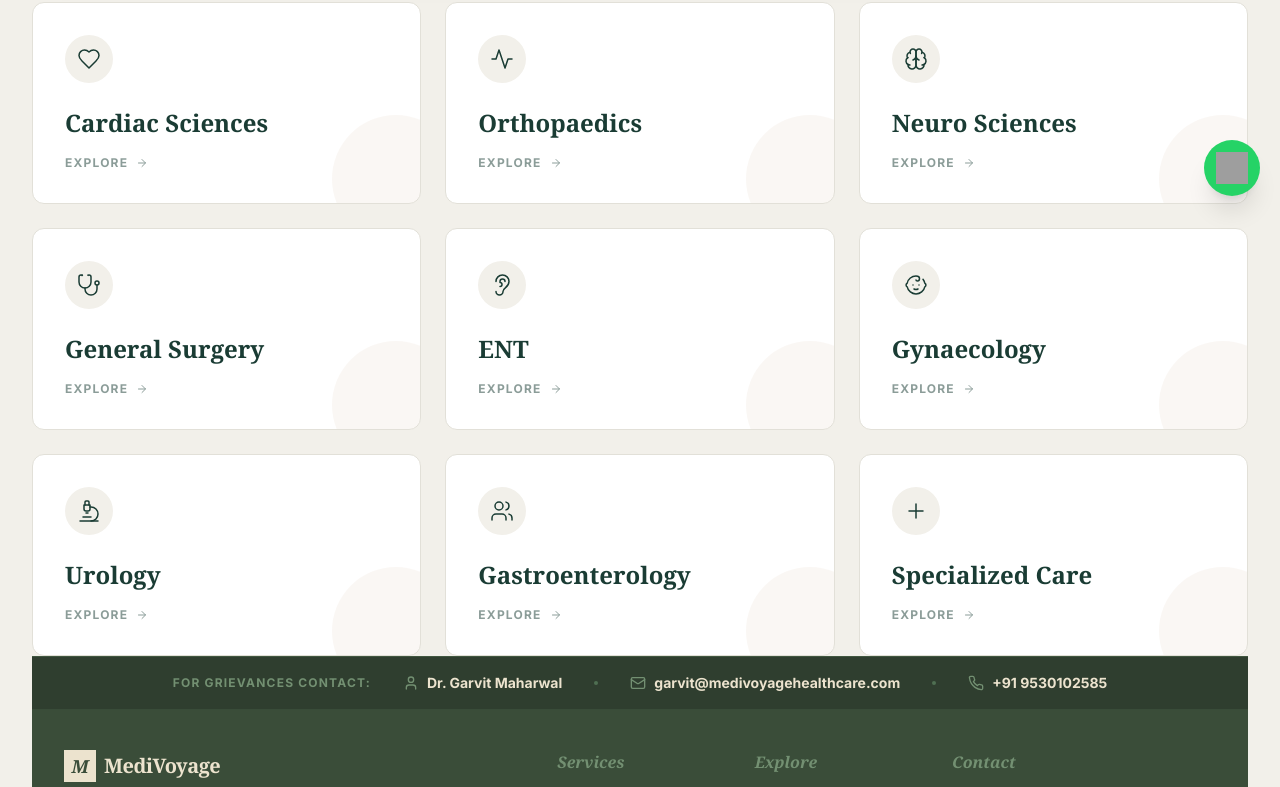
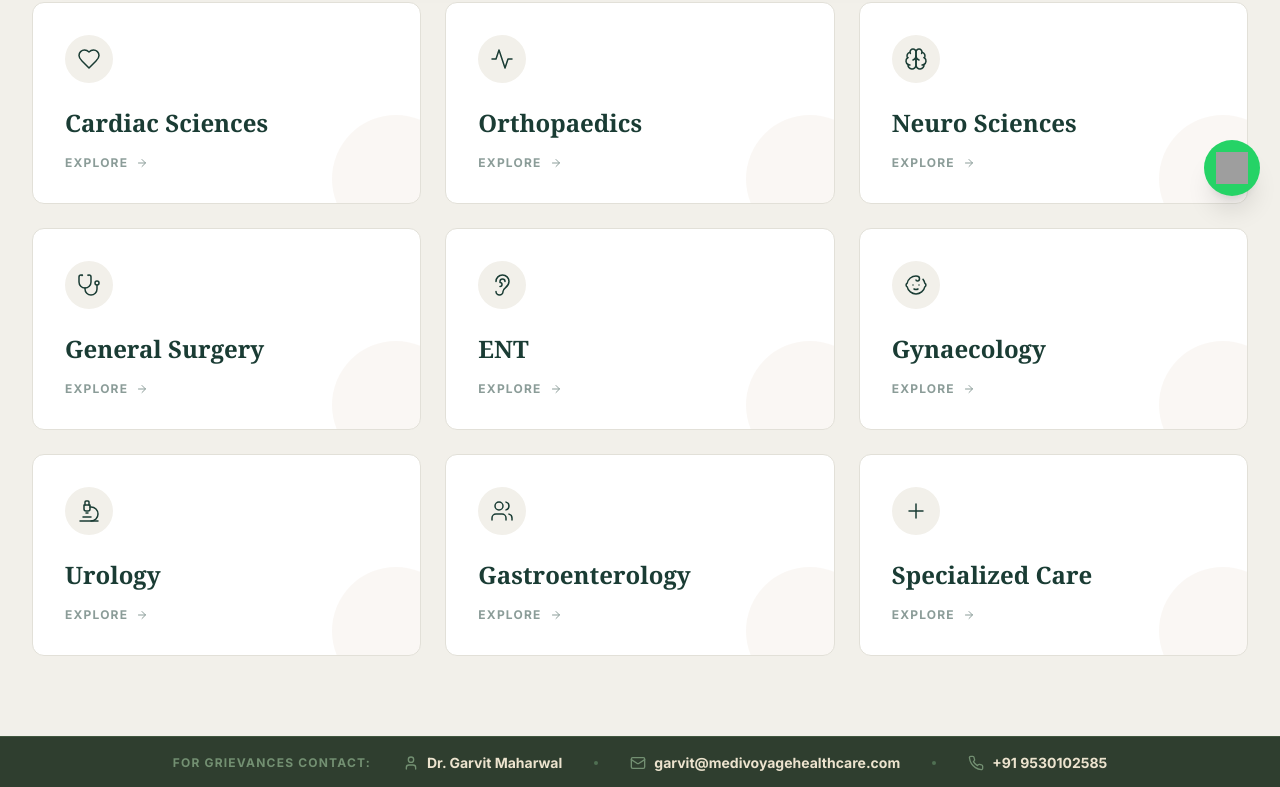
Before and after one commit to God-Eurus/Medi, a React (Vite) app: page /treatment in a window 1280 px wide. Shown: the part 584-1371 px from the top of the page. Built offline with nearby package versions, Linux system fonts and the light colour scheme; grey boxes are pictures that could not be loaded; a web font is replaced by a local one.

Commit message:
Fix treatments

```diff
--- a/src/components/Treatment.tsx
+++ b/src/components/Treatment.tsx
@@ -1,4 +1,4 @@
-import React, { useState } from 'react';
+import React, { useState, useEffect } from 'react';
 import {
   ArrowLeft,
   Heart,
@@ -19,9 +19,19 @@ import Header from './Header';
 import Footer from './Footer';
 import WhatsAppButton from '../components/WhatsAppButton';
 
-export default function Treatment() {
+// Interface to match the prop passed in App.tsx
+interface TreatmentProps {
+  onBack?: () => void;
+}
+
+export default function Treatment({ onBack }: TreatmentProps) {
   const [selectedCategory, setSelectedCategory] = useState<string | null>(null);
   const [searchQuery, setSearchQuery] = useState('');
+
+  // Scroll to top when view changes
+  useEffect(() => {
+    window.scrollTo({ top: 0, behavior: 'smooth' });
+  }, [selectedCategory]);
 
   // Theme Palette
   const theme = {
@@ -56,12 +66,10 @@ export default function Treatment() {
       { title: "CABG Bypass", description: "Coronary artery bypass grafting.", price: 3625, recovery: "1-2 Weeks" },
       { title: "Pacemaker", description: "Cardiac rhythm management implant.", price: 3625, recovery: "1-2 Days" },
     ],
-    // ... (Keep other categories the same, adding recovery data adds value)
     orthopaedics: [
        { title: "ACL Reconstruction", description: "Ligament repair via arthroscopy.", price: 2300, recovery: "4-6 Months" },
        { title: "Hip Replacement", description: "Total prosthetic joint replacement.", price: 2625, recovery: "3-6 Weeks" },
     ],
-    // Add dummy data for logic to work on other tabs
     neuro: [{ title: "Craniotomy", description: "Surgical access procedure.", price: 2880, recovery: "4-8 Weeks" }],
     general: [{ title: "Appendectomy", description: "Laparoscopic removal.", price: 1450, recovery: "1-2 Weeks" }],
     ent: [{ title: "Septoplasty", description: "Nasal septum correction.", price: 440, recovery: "1 Week" }],
@@ -79,10 +87,13 @@ export default function Treatment() {
   );
 
   return (
+    <div style={{ backgroundColor: theme.bg }} className="min-h-screen flex flex-col font-sans selection:bg-[#1A3C34] selection:text-[#F2F0EA]">
+      <Header />
 
-    <div style={{ backgroundColor: theme.bg }} className="min-h-screen pt-24 pb-20 font-sans selection:bg-[#1A3C34] selection:text-[#F2F0EA]">
-      <Header />
-      {/* === HERO SECTION (New) === */}
+      {/* Main Content Wrapper (Flex Grow pushes footer down) */}
+      <div className="flex-grow pt-24 pb-20">
+
+          {/* === HERO SECTION === */}
           <div className="max-w-[1400px] mx-auto px-6 lg:px-8 mb-16">
             <div className="bg-[#1A3C34] rounded-[2rem] p-10 md:p-16 relative overflow-hidden text-white shadow-2xl">
               {/* Abstract BG Shapes */}
@@ -183,7 +194,8 @@ export default function Treatment() {
                 </div>
 
                 <div className="grid grid-cols-1 md:grid-cols-2 lg:grid-cols-3 gap-6">
-              {subcategories[selectedCategory] && subcategories[selectedCategory].map((sub, i) => (
+                  {/* Safe Access to Subcategories using "keyof" */}
+                  {selectedCategory && subcategories[selectedCategory as keyof typeof subcategories] && subcategories[selectedCategory as keyof typeof subcategories].map((sub, i) => (
                     <div
                       key={i}
                       className="bg-white p-8 group hover:shadow-lg transition-all border rounded-xl relative overflow-hidden"
@@ -199,7 +211,7 @@ export default function Treatment() {
                         {sub.description}
                       </p>
 
-                  {/* Recovery Time Badge (New) */}
+                      {/* Recovery Time Badge */}
                       {sub.recovery && (
                         <div className="inline-flex items-center gap-1.5 px-3 py-1 rounded-full bg-[#F2F0EA] mb-6">
                             <Activity size={12} color={theme.primary} />
@@ -226,9 +238,12 @@ export default function Treatment() {
               </motion.div>
             )}
             </AnimatePresence>
+          </div>
+      </div>
+
+      {/* Floating Elements & Footer */}
       <WhatsAppButton />
       <Footer />
     </div>
-    </div>
   );
 }
--- a/src/components/myconcierge.tsx
+++ b/src/components/myconcierge.tsx
@@ -349,11 +349,8 @@ export default function MyConcierge() {
             </div>
 
             <div className="border-t border-white/10 mt-16 pt-8 flex flex-col md:flex-row justify-between text-xs opacity-40">
-                <p>&copy; 2024 Medivoyage. All rights reserved.</p>
-                <div className="flex gap-6 mt-4 md:mt-0">
-                    <span>Privacy Policy</span>
-                    <span>Terms of Service</span>
-                </div>
+
+
             </div>
         </div>
       </footer>
```
Lines whose indentation alone changed are shown as unchanged.
